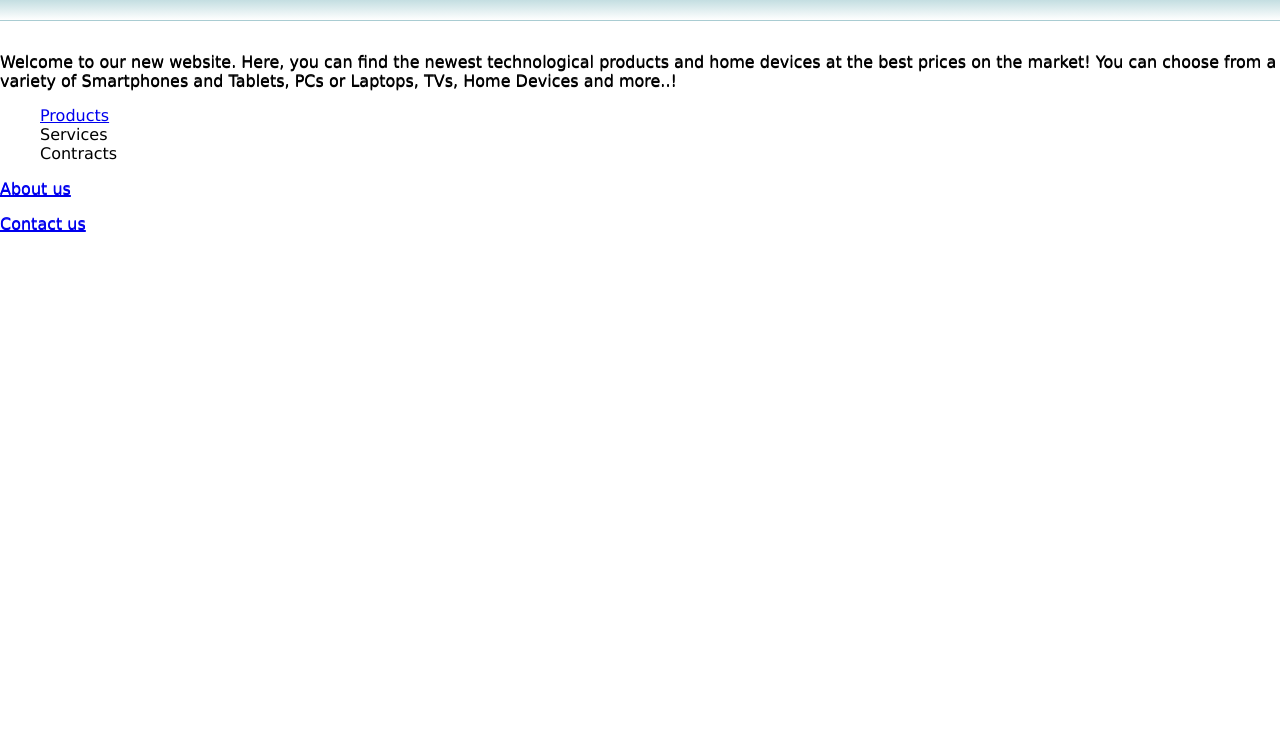
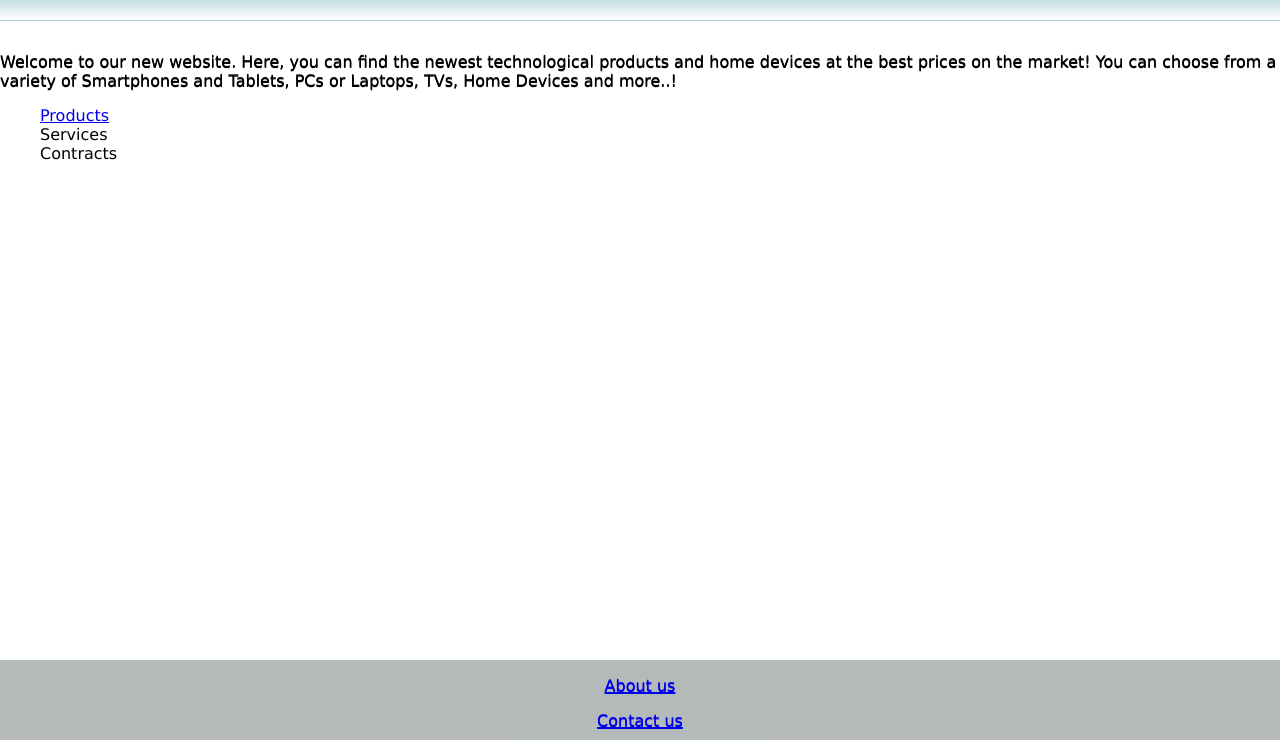
Before and after one commit to thanoskrs/Web-Development, a plain HTML site: page Exercise2/Exercise1/index.html in a window 1280 px wide. Shown: the part 60-800 px from the top of the page. Drawn offline with Linux system fonts and the light colour scheme.

Commit message:
Add footer and css style

```diff
--- a/Exercise2/Exercise1/index.html
+++ b/Exercise2/Exercise1/index.html
@@ -28,12 +28,13 @@
                 <li>Contracts</li>
             </ul>
 
-            <footer>
-                <p><a href="about-us.html">About us</a></p>
-                <p><a href="contact-us.html">Contact us</a></p>
-            </footer>
 
         </main>
+        <footer>
+            <p><a href="about-us.html">About us</a></p>
+            <p><a href="contact-us.html">Contact us</a></p>
+        </footer>
 
     </body>
+
 </html>
--- a/Exercise2/css/style.css
+++ b/Exercise2/css/style.css
@@ -209,6 +209,19 @@ li{
     font-weight:lighter;
 }
 
+footer p {
+    text-align: center;
+}
+
+footer {
+    background-color:#3e4a4b62 ;
+    height: 5em;
+    bottom: 0;
+    margin-top: 100%;
+    width: 100%;
+    position:absolute;
+}
+
 /*h1{
     color: #ffffff;
     font-family: "Copperplate", fantasy;
```
Also changed, not shown: Exercise2/Exercise1/s22-ultra.html (+2 -0 lines).
